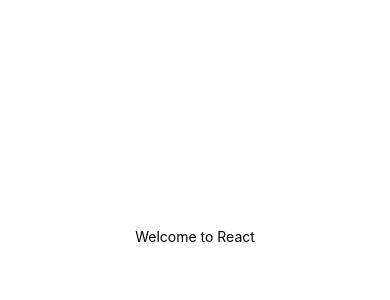
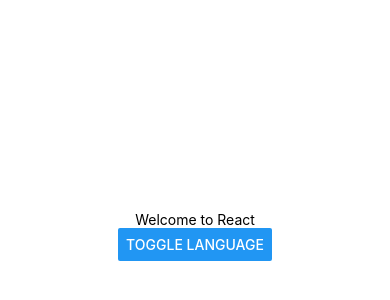
Before and after one commit to thiagobrez/i18-locize-example, a React Native app: screen / in a window 390 px wide. Shown: the part 186-486 px from the top of the page. Built offline with nearby package versions, Linux system fonts and the light colour scheme.

Commit message:
feat(i18n): add lang toggle

```diff
--- a/App.tsx
+++ b/App.tsx
@@ -1,13 +1,18 @@
 import React from 'react';
 import {useTranslation} from 'react-i18next';
-import {SafeAreaView, StyleSheet, Text} from 'react-native';
+import {Button, SafeAreaView, StyleSheet, Text} from 'react-native';
 
 function App(): JSX.Element {
   const {t, i18n} = useTranslation();
 
+  const toggleLanguage = () => {
+    i18n.changeLanguage(i18n.language === 'en' ? 'es' : 'en');
+  };
+
   return (
     <SafeAreaView style={styles.container}>
       <Text>{t('Welcome to React')}</Text>
+      <Button onPress={toggleLanguage} title={t('Toggle language')} />
     </SafeAreaView>
   );
 }
--- a/src/i18n/en.json
+++ b/src/i18n/en.json
@@ -1,3 +1,4 @@
 {
-  "Welcome to React": "Welcome to React and react-i18next"
+  "Welcome to React": "Welcome to React and react-i18next",
+  "Toggle language": "Toggle language"
 }
--- a/src/i18n/es.json
+++ b/src/i18n/es.json
@@ -1,3 +1,4 @@
 {
-  "Welcome to React": "Bienvenido a React y react-i18next"
+  "Welcome to React": "Bienvenido a React y react-i18next",
+  "Toggle language": "Cambiar lengua"
 }
```
